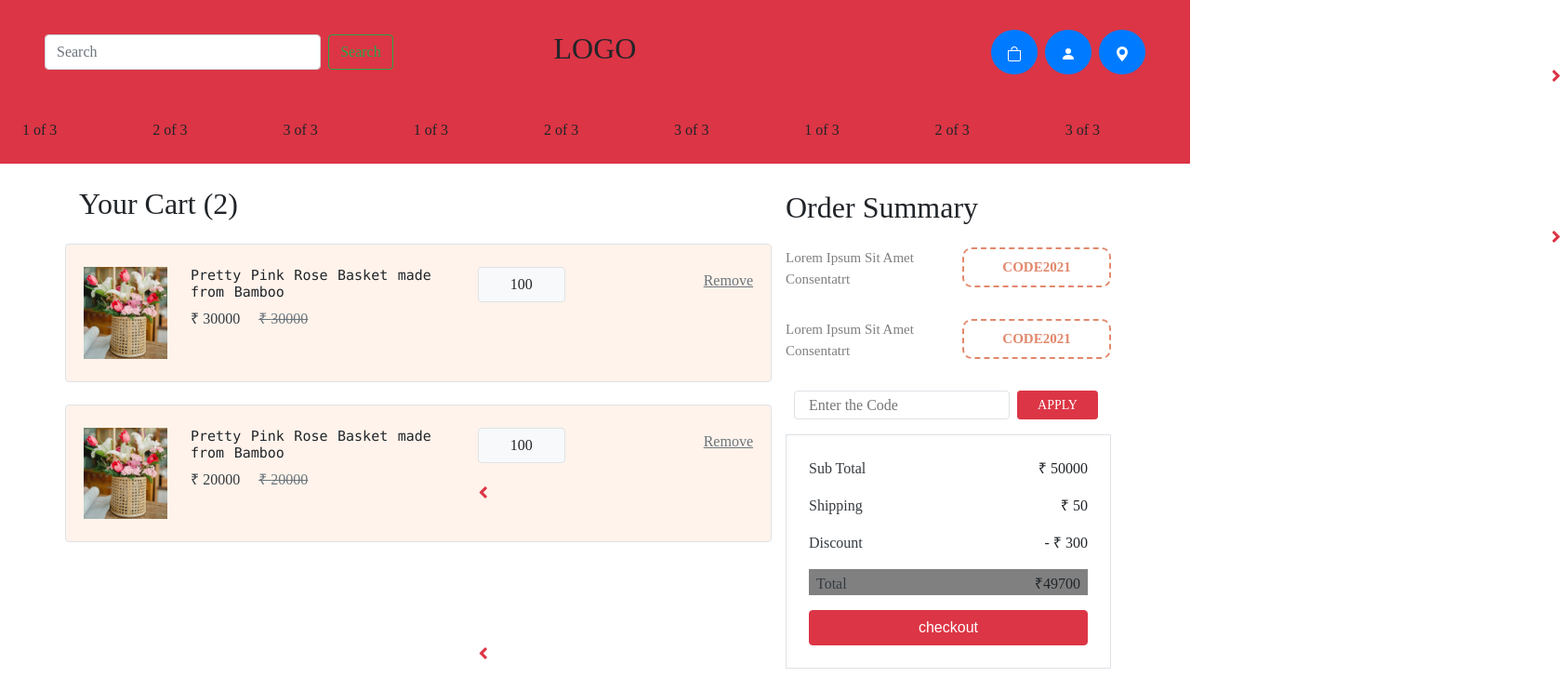
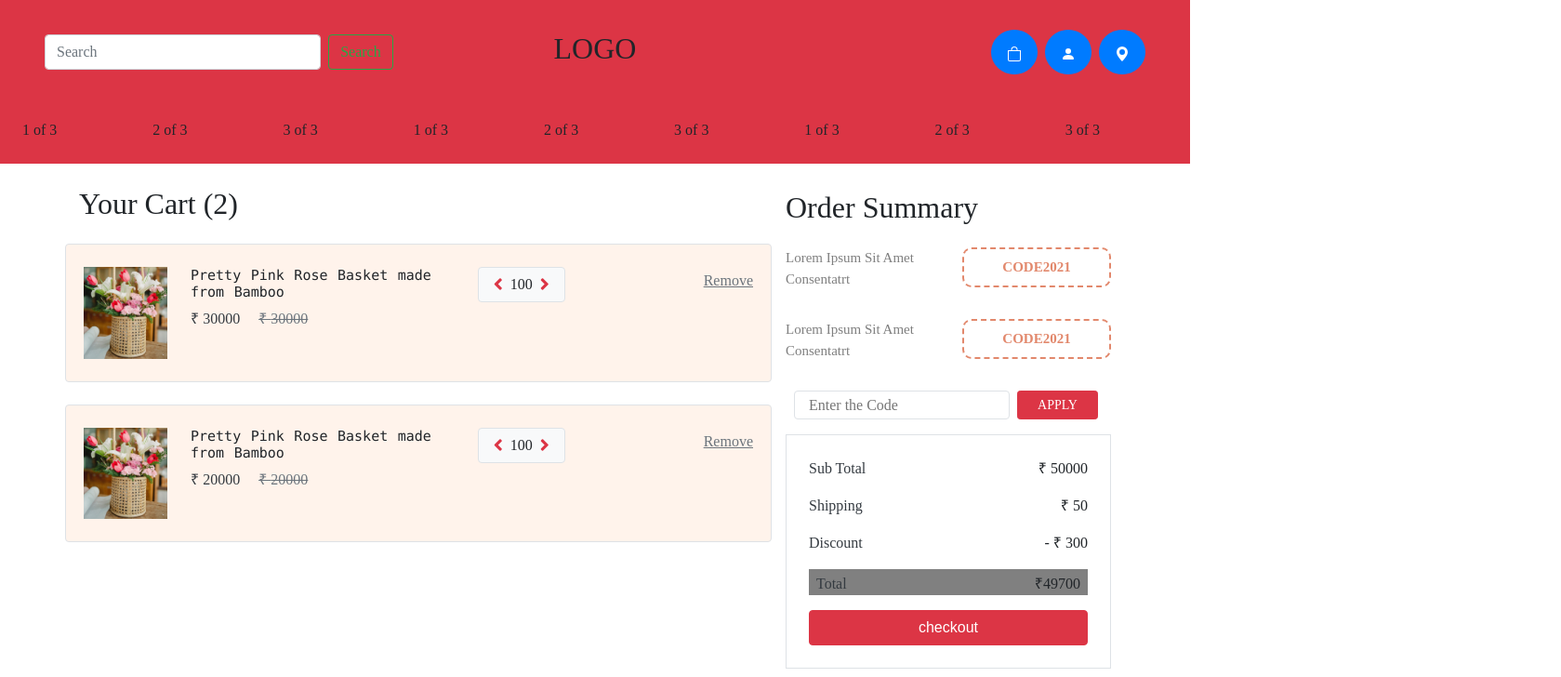
Before and after one commit to codingmart-2021-intern/bootstrap-react-adobe-xd-screen, a React (Create React App) app: page /cart in a window 1280 px wide. Shown: the top 728 px of the page at 93% size, 1679 px wide, since content can reach past the window. Built offline with nearby package versions, Linux system fonts and the light colour scheme.

Commit message:
updated cart

```diff
--- a/src/components/cart/cart-details/cart-details.js
+++ b/src/components/cart/cart-details/cart-details.js
@@ -25,9 +25,9 @@ const CartDetails = (props) => {
                                 <div className="btn btn-light border rounded  px-3">
                                     <div className="d-flex align-items-center justify-content-between">
 
-                                        <i className="fas fa-angle-left text-danger left-arrow" onClick={() => props.reduce(item.id)} ></i>
+                                        <i className="fas fa-angle-left text-danger left-arrows" onClick={() => props.reduce(item.id)} ></i>
                                         <span className="px-2"> {item.qty} </span>
-                                        <i className="fas fa-angle-right text-danger right-arrow" onClick={() => props.add(item.id)}></i>
+                                        <i className="fas fa-angle-right text-danger right-arrows" onClick={() => props.add(item.id)}></i>
 
                                     </div>
                                 </div>
--- a/src/components/cart/cart-details/cartDetails.css
+++ b/src/components/cart/cart-details/cartDetails.css
@@ -8,12 +8,12 @@
     text-decoration: line-through;
 }
 
-.left-arrow{
+.left-arrows{
     font-size: 20px;
 }
 
 
-.right-arrow{
+.right-arrows{
     font-size: 20px;
 }
 
```
